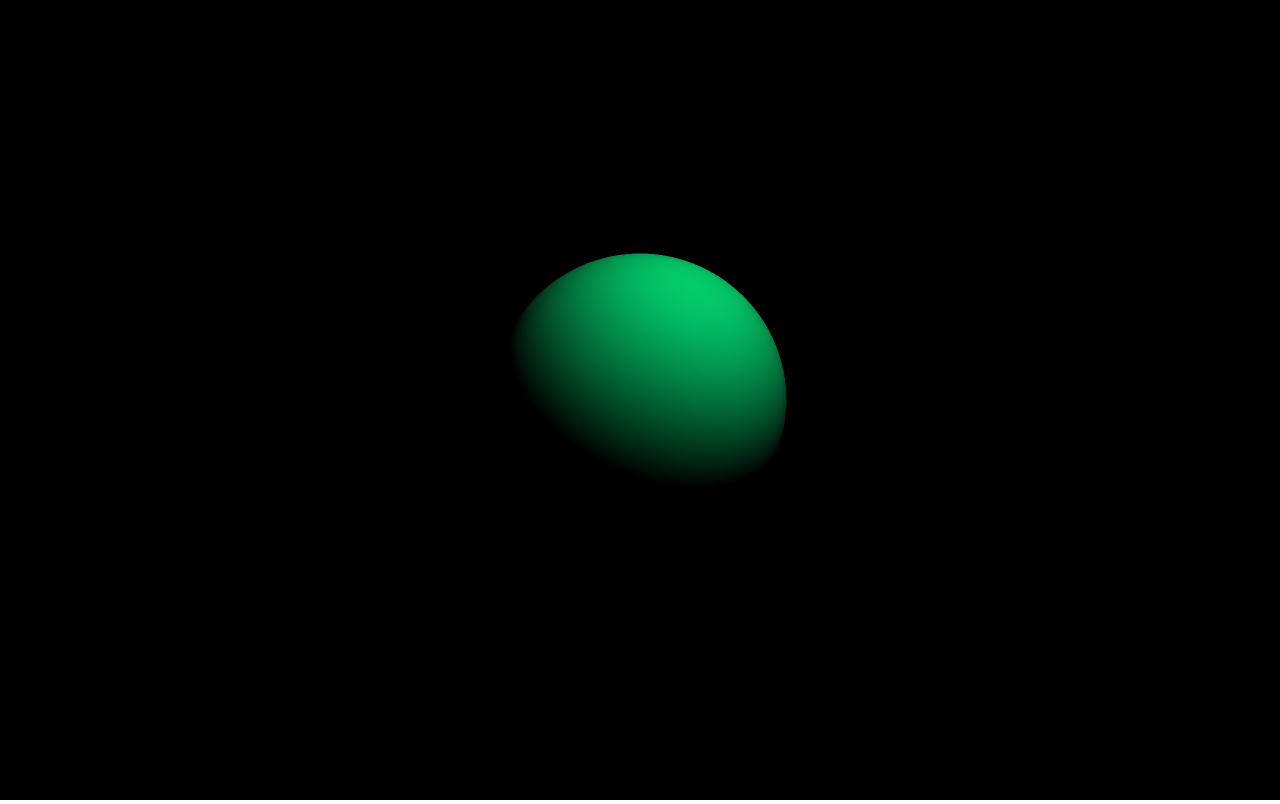
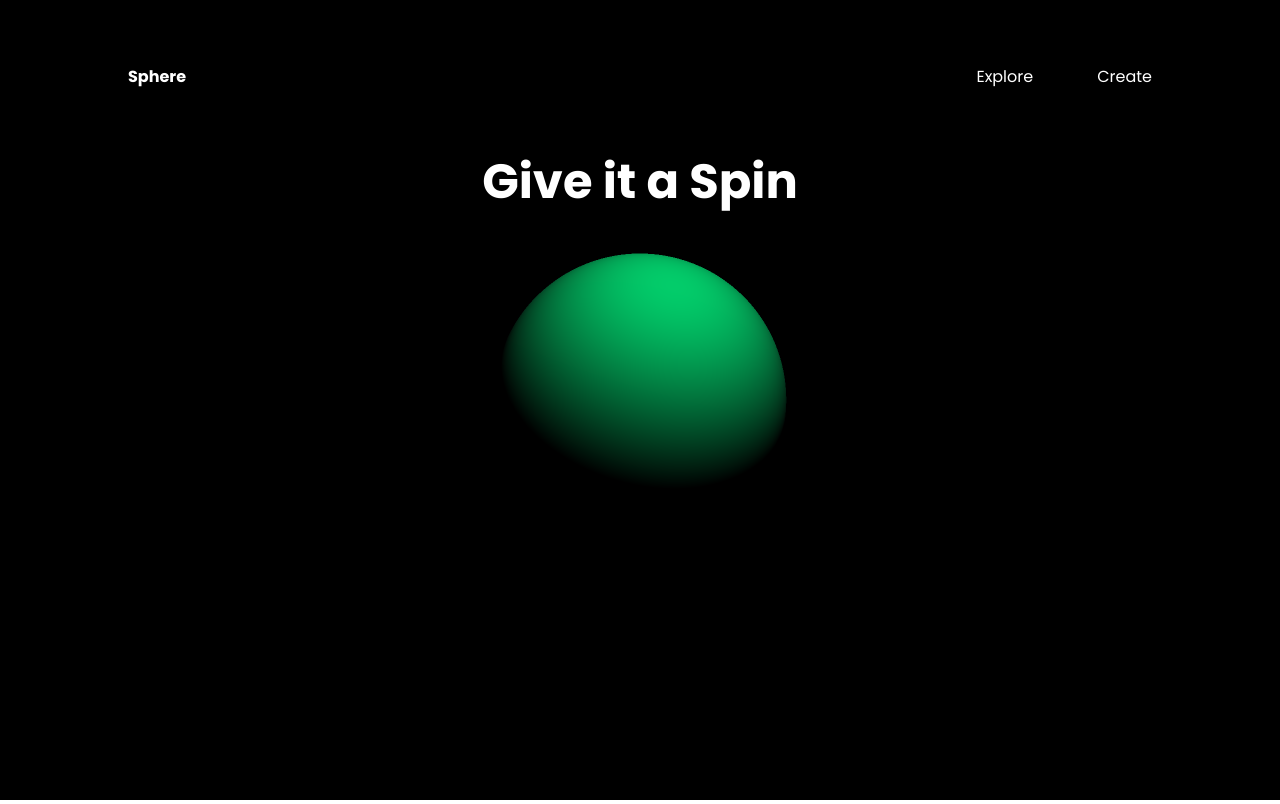
Before and after one commit to AurelieGedeon/first-threejs, a website built with Vite: page index.html in a window 1280 px wide. Built offline with nearby package versions, Linux system fonts and the light colour scheme; animation ran at ten frames a second.

Commit message:
added css for nav bar

```diff
--- a/index.html
+++ b/index.html
@@ -5,13 +5,21 @@
     <link rel="icon" type="image/svg+xml" href="/vite.svg" />
     <meta name="viewport" content="width=device-width, initial-scale=1.0" />
     <title>Vite App</title>
+    <link rel="preconnect" href="https://fonts.googleapis.com">
+    <link rel="preconnect" href="https://fonts.gstatic.com" crossorigin>
+    <link href="https://fonts.googleapis.com/css2?family=Lato:ital@0;1&family=Poppins:wght@300;400;500;600;700&display=swap" rel="stylesheet">
   </head>
   <body>
     <div id="app"></div>
     <canvas class="webgl"></canvas>
     <nav>
-      <a href="/"></a>
+      <a href="/">Sphere</a>
+      <ul>
+        <li>Explore</li>
+        <li>Create</li>
+      </ul>
     </nav>
+<h1 class="title">Give it a Spin</h1>
     <script type="module" src="/main.js"></script>
   </body>
 </html>
--- a/style.css
+++ b/style.css
@@ -7,5 +7,43 @@
 body,
 html {
     overflow-x: hidden;
+    font-family: 'Poppins', sans-serif;
+}
 
+.webgl {
+    position: absolute;
+    top: 0;
+    left: 0;
+    z-index: 1
 }
+
+nav {
+    color: white;
+    z-index: 2;
+    position: relative;
+    padding: 4rem 8rem;
+    display: flex;
+    justify-content: space-between;
+}
+
+nav a {
+    text-decoration: none;
+    color: white;
+    font-weight: bold;
+}
+
+nav ul {
+    list-style: none;
+    display: flex;
+    gap: 4rem
+}
+
+.title {
+    color: white;
+    z-index: 2;
+    position: absolute;
+    font-size: 3rem;
+    left: 50%;
+    top: 25%;
+    transform: translate(-50%, -75%)
+}
```
